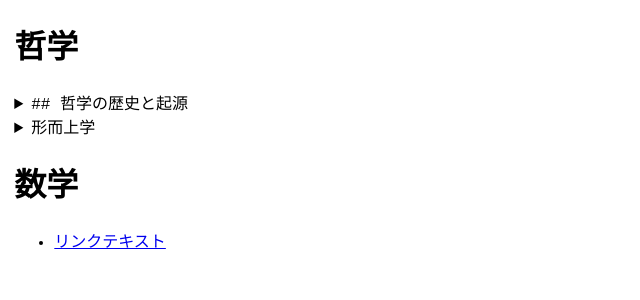
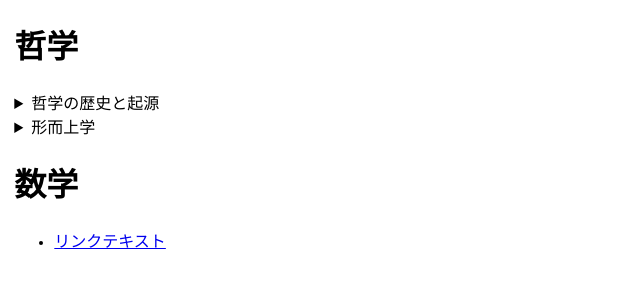
Before and after one commit to zoldof/algo-notes-ci, a Jekyll site: the page built from docs/menu/menu.md, in a window 1280 px wide. Shown: the top 300 px of the page, without its empty margins (0-640 px from the left). Built offline with Jekyll 4.4.1, drawn with Linux system fonts in a browser that asks for light colours; nearby versions of some CDN libraries; our own code applies the rules of GitHub Pages for plain Markdown files; library files that are not in the unit come from our copies; some of the changed text lies outside the part shown.

Commit message:
Update menu.md

```diff
--- a/docs/menu/menu.md
+++ b/docs/menu/menu.md
@@ -1,6 +1,6 @@
 # 哲学
 <details>
-<summary>## 哲学の歴史と起源</summary>
+<summary>哲学の歴史と起源</summary>
 ◆歴史の流れ<br>
 ・物理的存在段階：エネルギーと粒子の相互作用のみ<br>
 ・生物的自己組織化段階：細胞が誕生し内外の境界が出来上がる<br>
@@ -14,10 +14,10 @@
 ・理性哲学：［存在，理性，知識，価値，意識，言語］など総合的な問題について研究すること<br>
 ↑既存宗教や神話を取り入れる形で進化してきた<br><br>
 
-◆哲学の起源<br>
-・ギリシアから始まったとされる<br>
-・・都市国家を発展させるための議論必要性<br>
-・・パピルスや羊皮紙の普及による影響<br>
+◆哲学の起源
+・ギリシアから始まったとされる
+・・都市国家を発展させるための議論必要性
+・・パピルスや羊皮紙の普及による影響
 </details>
 
 <details>
@@ -29,12 +29,12 @@
 ・完全円<br>
 ・物質<br><br>
 
-◆大小の限界<br>
-・物質<br><br>
+◆大小の限界
+・物質<br>
 
-◆理由の有無<br>
-・物質の最小単位が球体である<br>
-・生命の誕生<br>
+◆理由の有無
+・物質の最小単位が球体である
+・生命の誕生
 </details>
 
 # 数学
```
